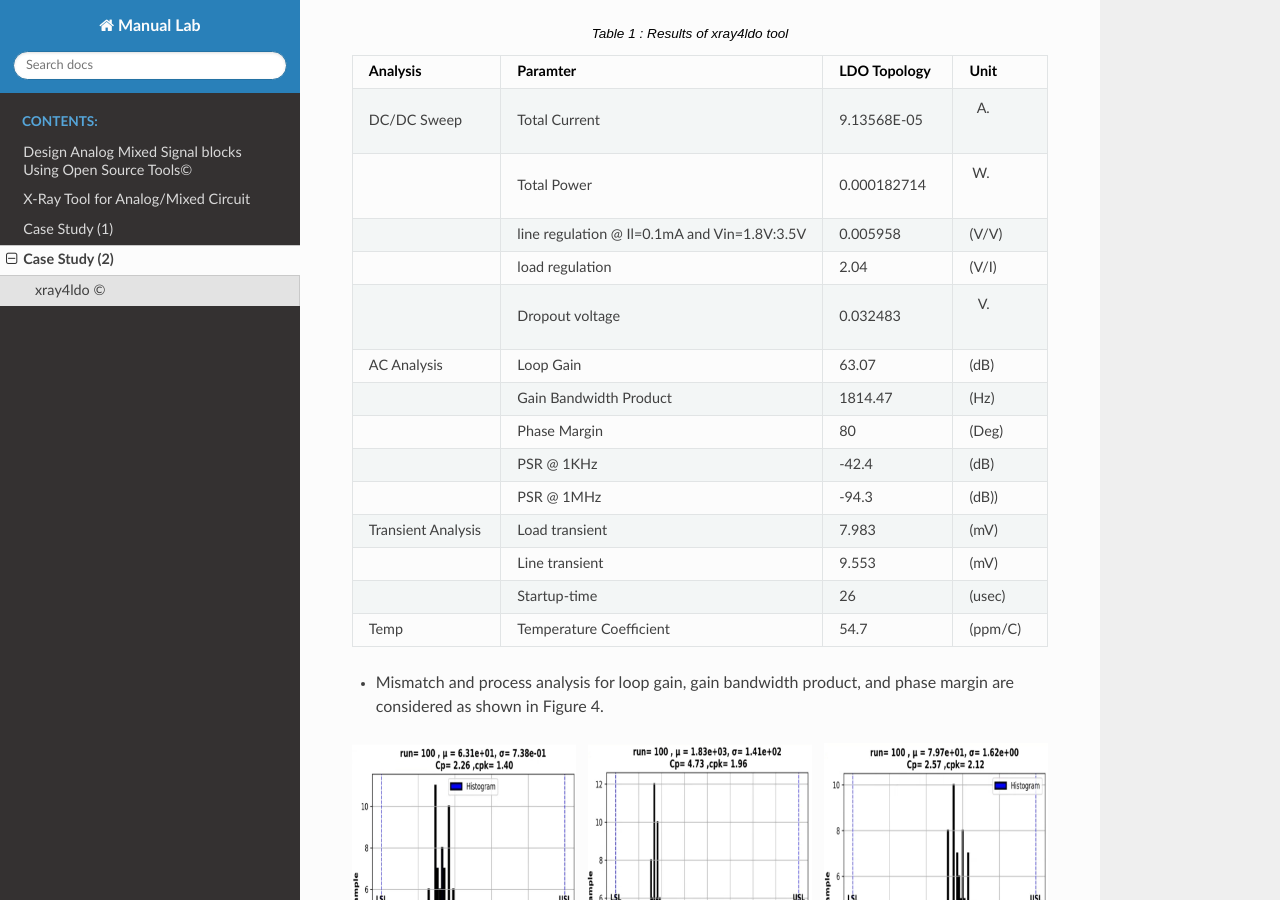
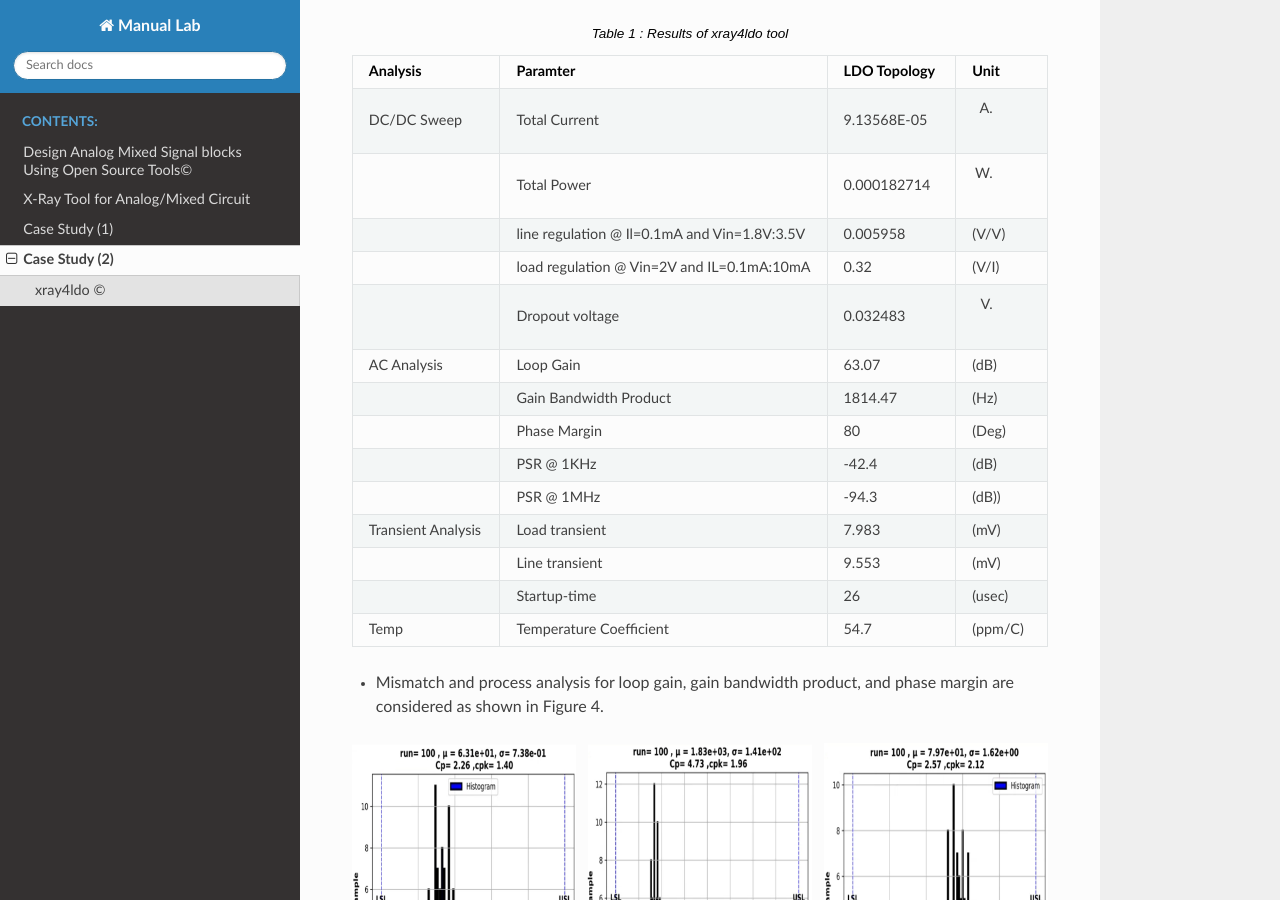
Before and after one commit to Ahmedredamohamed2022/Manual_Lab, a Sphinx documentation site: the page built from docs/source/xray4ldo.rst, in a window 1280 px wide and 900 px high, scrolled down 1891 px. Built offline with Sphinx 7.4.7 and the Read the Docs theme 2.0.0, drawn with Linux system fonts in a browser that asks for light colours.

Commit message:
Update xray4ldo.rst

```diff
--- a/docs/source/xray4ldo.rst
+++ b/docs/source/xray4ldo.rst
@@ -61,8 +61,8 @@ xray4ldo ©
      - 0.005958
      - (V/V)
    * -
-     - load regulation
-     - 2.04
+     - load regulation @ Vin=2V and IL=0.1mA:10mA
+     - 0.32
      - (V/I)
    * -
      - Dropout voltage
```
